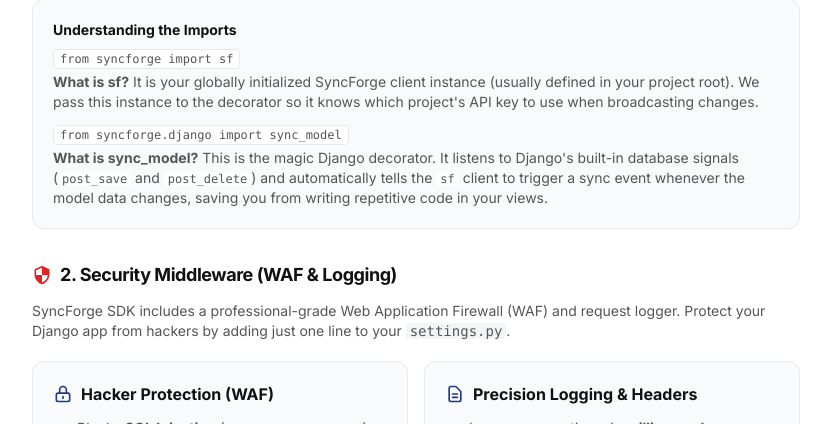
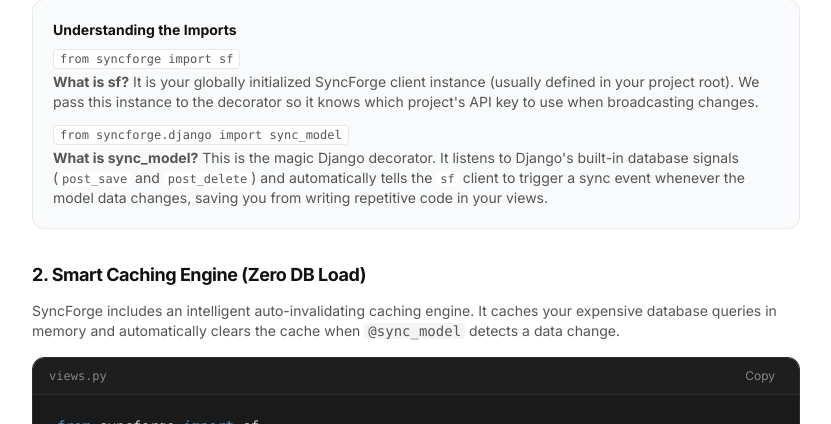
Before and after one commit to sureshdulupolai/syncforge, a Django app: page /docs/ in a window 1280 px wide. Shown: the part 6076-6500 px from the top of the page, without its empty margins (264-1095 px from the left). Run offline with Django 5.2, Linux system fonts and the light colour scheme; some libraries are stand-ins or nearby versions.

Commit message:
Add smart caching engine documentation

```diff
--- a/templates/core/docs.html
+++ b/templates/core/docs.html
@@ -402,9 +402,32 @@ result = sf.refresh(<span class="text-[#CE9178]">'products'</span>)
             </ul>
         </div>
 
+        <h3 class="text-lg font-bold tracking-tight text-brand-primary mt-8 mb-3">2. Smart Caching Engine (Zero DB Load)</h3>
+        <p class="text-brand-secondary text-sm mb-4">SyncForge includes an intelligent auto-invalidating caching engine. It caches your expensive database queries in memory and automatically clears the cache when <code class="font-mono bg-gray-100 px-1 rounded">@sync_model</code> detects a data change.</p>
+
+        <div class="code-block rounded-xl overflow-hidden border border-[#2d2d2d] mb-8">
+            <div class="bg-[#1e1e1e] px-4 py-2 flex items-center justify-between border-b border-[#2d2d2d]">
+                <span class="text-xs text-[#858585] font-mono">views.py</span>
+                <button onclick="copyCode(this)" class="copy-btn text-xs text-[#858585] hover:text-white transition-subtle px-2 py-0.5 rounded hover:bg-[#333]">Copy</button>
+            </div>
+            <pre class="bg-[#1A1A1A] px-6 py-5 text-sm font-mono text-[#D4D4D4] overflow-x-auto leading-relaxed"><span class="text-[#569CD6]">from</span> syncforge <span class="text-[#569CD6]">import</span> sf
+<span class="text-[#569CD6]">from</span> .models <span class="text-[#569CD6]">import</span> Product
+
+<span class="text-[#569CD6]">def</span> <span class="text-[#DCDCAA]">get_products</span>(request):
+    <span class="text-[#6A9955]"># First call hits the Database. Next 10,000 calls hit RAM (0.001s).</span>
+    <span class="text-[#6A9955]"># Automatically invalidates when Product table changes!</span>
+    data = sf.cache_query(
+        table_name=<span class="text-[#CE9178]">'core_product'</span>,
+        cache_key=<span class="text-[#CE9178]">'all_active_products'</span>,
+        queryset=Product.objects.<span class="text-[#DCDCAA]">filter</span>(active=<span class="text-[#569CD6]">True</span>)
+    )
+
+    <span class="text-[#569CD6]">return</span> JsonResponse({<span class="text-[#CE9178]">'products'</span>: data})</pre>
+        </div>
+
         <h3 id="middleware" class="text-lg font-bold tracking-tight text-brand-primary mb-3 flex items-center gap-2">
             <svg class="w-5 h-5 text-red-600" fill="currentColor" viewBox="0 0 24 24"><path d="M12 1L3 5v6c0 5.55 3.84 10.74 9 12 5.16-1.26 9-6.45 9-12V5l-9-4zm0 10.99h7c-.53 4.12-3.28 7.79-7 8.94V12H5V6.3l7-3.11v8.8z"/></svg>
-            2. Security Middleware (WAF & Logging)
+            3. Security Middleware (WAF & Logging)
         </h3>
         <p class="text-brand-secondary text-sm mb-5">
             SyncForge SDK includes a professional-grade Web Application Firewall (WAF) and request logger. Protect your Django app from hackers by adding just one line to your <code class="font-mono bg-gray-100 px-1 rounded">settings.py</code>.
@@ -472,7 +495,7 @@ result = sf.refresh(<span class="text-[#CE9178]">'products'</span>)
 ]</pre>
         </div>
 
-        <h3 class="text-lg font-bold tracking-tight text-brand-primary mb-3">3. Manual View Sync</h3>
+        <h3 class="text-lg font-bold tracking-tight text-brand-primary mb-3">4. Manual View Sync</h3>
         <p class="text-brand-secondary text-sm mb-4">If you prefer manual control over auto-syncing, call <code class="font-mono bg-gray-100 px-1 rounded">sf.refresh()</code> in your views.</p>
         <div class="code-block rounded-xl overflow-hidden border border-[#2d2d2d]">
             <div class="bg-[#1e1e1e] px-4 py-2 flex items-center justify-between border-b border-[#2d2d2d]">
```
